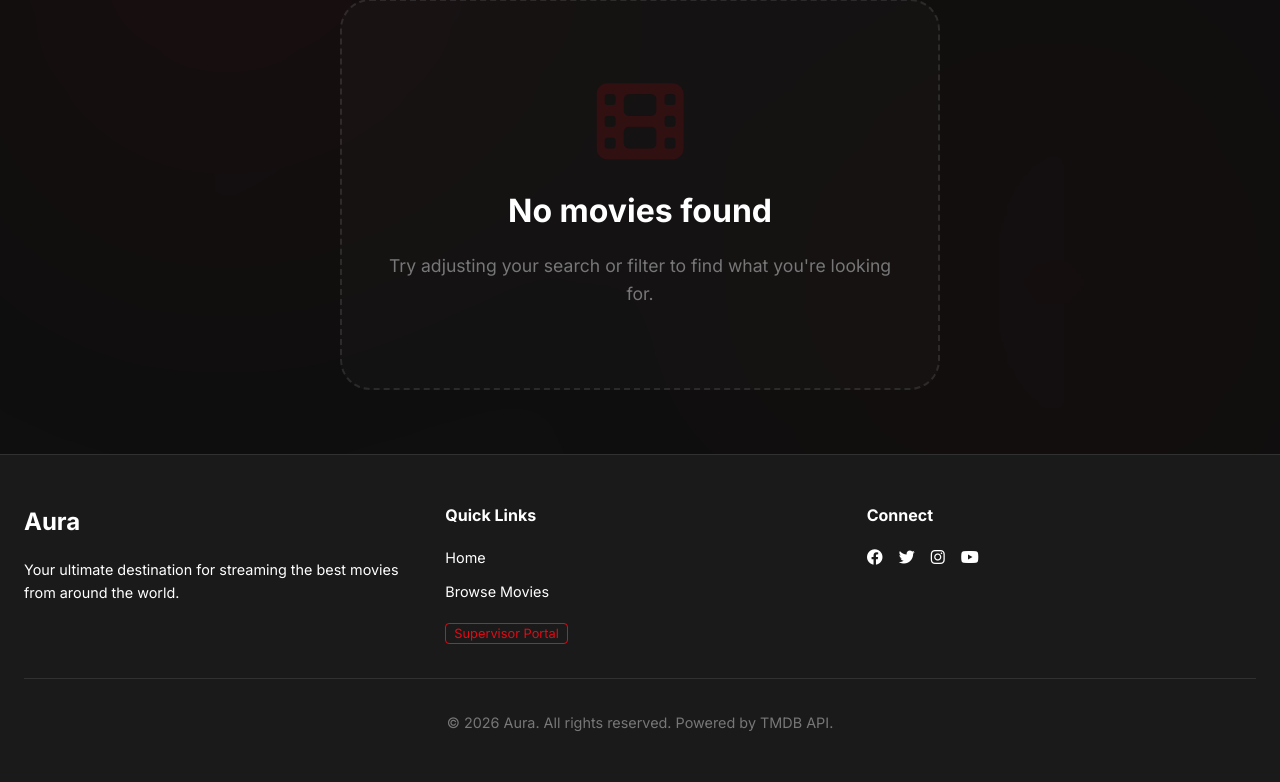
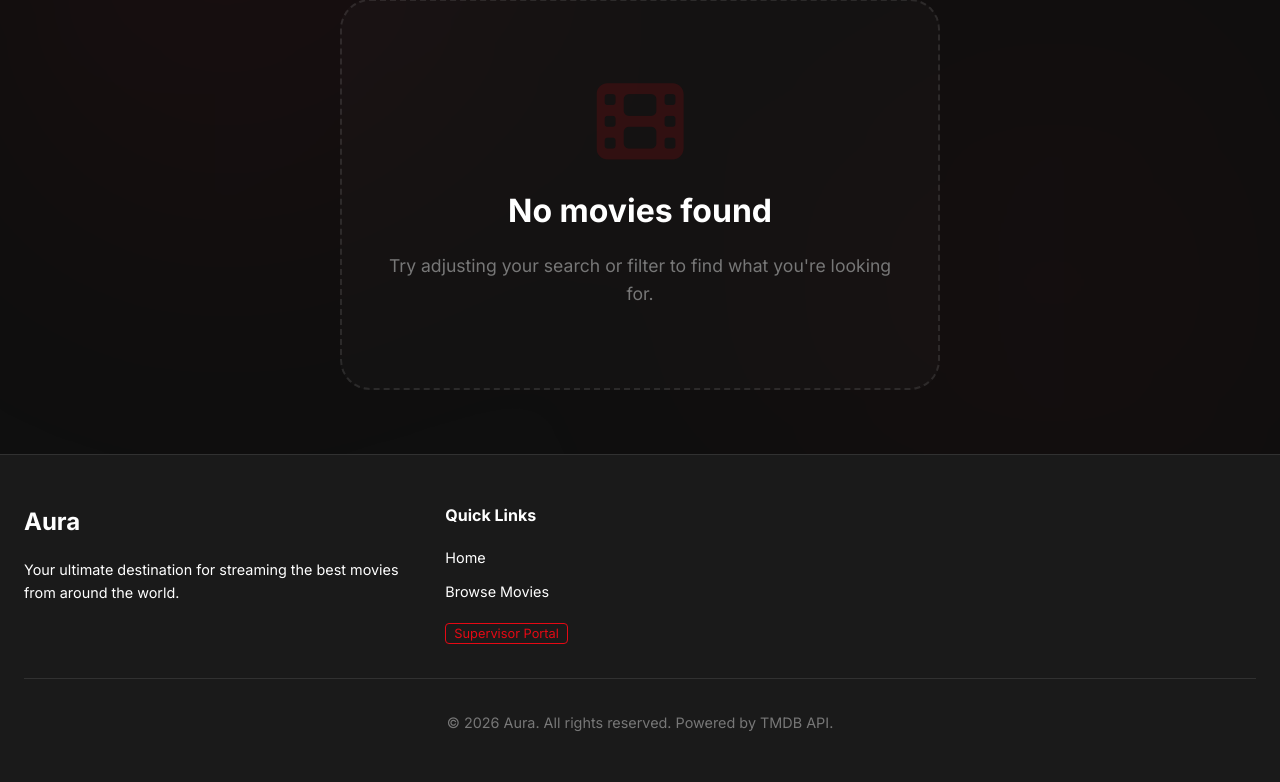
Before and after one commit to Akhandbhadouria/streaming-platforms-, a Django app: page /browse/ in a window 1280 px wide. Shown: the part 297-1079 px from the top of the page. Run offline with Django 4.2, Linux system fonts and the light colour scheme; data that the repository does not hold is empty.

Commit message:
fixed ui and improve registration page

```diff
--- a/templates/accounts/register.html
+++ b/templates/accounts/register.html
@@ -33,10 +33,7 @@
                 <label for="{{ field.id_for_label }}" class="form-label">{{ field.label }}</label>
                 <input type="{{ field.field.widget.input_type }}" name="{{ field.name }}" id="{{ field.id_for_label }}"
                     class="form-control" {% if field.field.required %}required{% endif %}>
-                {% if field.help_text %}
-                <small class="form-text text-muted"
-                    style="display: block; margin-top: 0.25rem; font-size: 0.8rem; color: #8c8c8c;">{{field.help_text}}</small>
-                {% endif %}
+
             </div>
             {% endfor %}
 
--- a/templates/base.html
+++ b/templates/base.html
@@ -177,13 +177,7 @@
                     </ul>
                 </div>
                 <div>
-                    <h4 style="font-size: 1rem; margin-bottom: 1rem;">Connect</h4>
-                    <div style="display: flex; gap: 1rem;">
-                        <a href="#" class="btn-icon"><i class="fab fa-facebook"></i></a>
-                        <a href="#" class="btn-icon"><i class="fab fa-twitter"></i></a>
-                        <a href="#" class="btn-icon"><i class="fab fa-instagram"></i></a>
-                        <a href="#" class="btn-icon"><i class="fab fa-youtube"></i></a>
-                    </div>
+
                 </div>
             </div>
             <div
--- a/templates/movies/browse.html
+++ b/templates/movies/browse.html
@@ -335,12 +335,7 @@
         </a>
 
         <!-- Quick Actions -->
-        <div class="movie-card-actions">
-            <button class="btn-icon-round" onclick="addToWatchlist(event, {{ movie.id }})" title="Add to Watchlist"
-                style="width: 40px; height: 40px; font-size: 0.9rem;">
-                <i class="fas fa-plus"></i>
-            </button>
-        </div>
+
     </div>
     {% endfor %}
 </div>
```
